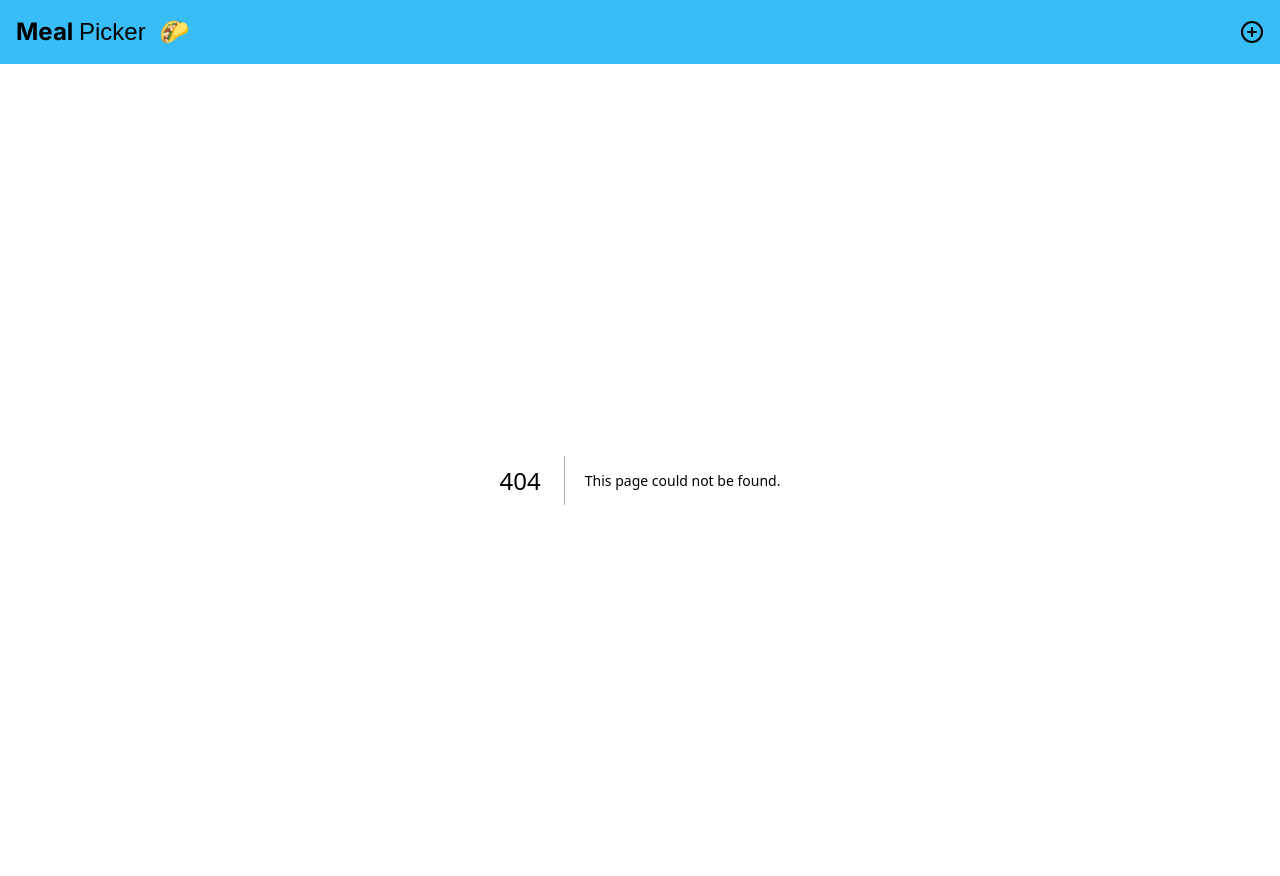
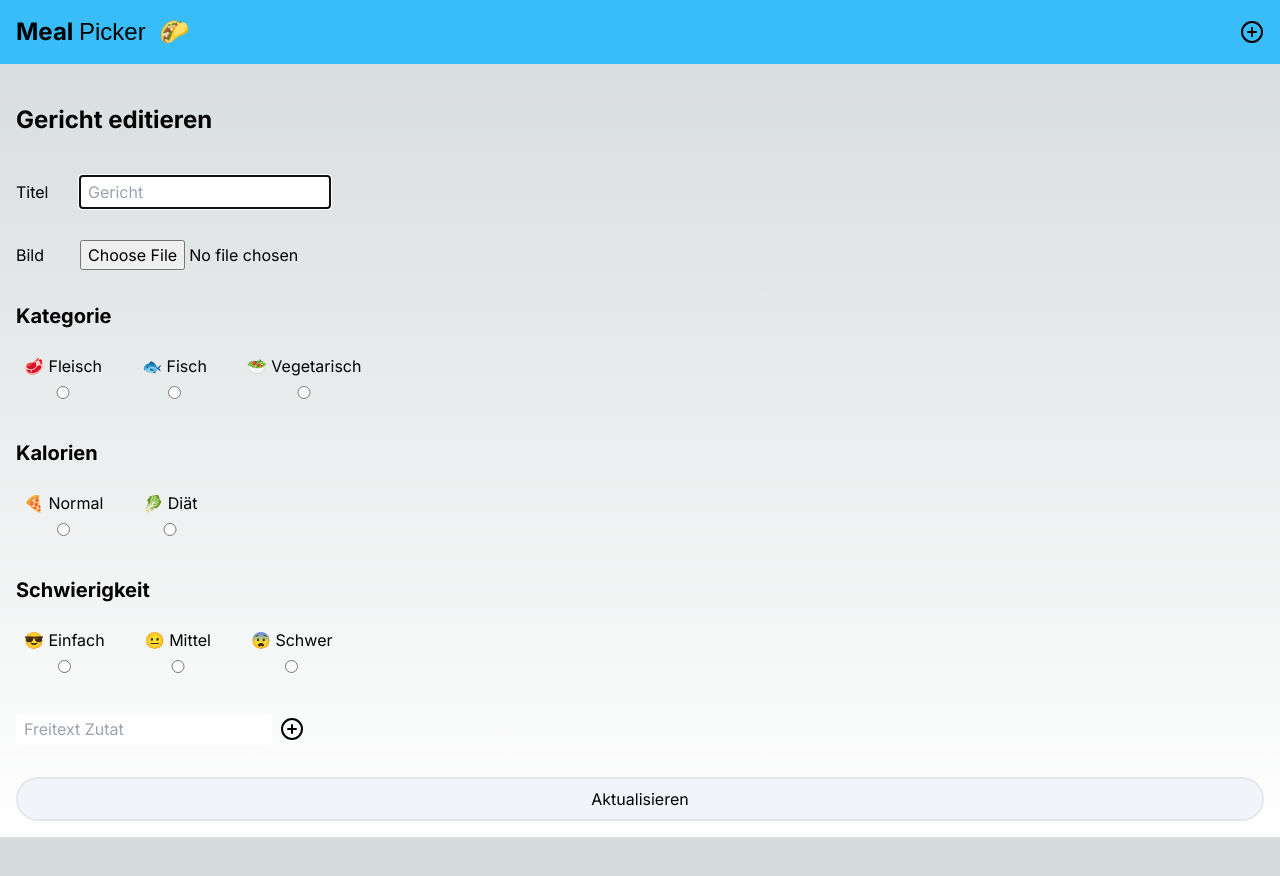
Before and after one commit to StefanSchernich/mealpicker_next, a Next.js app: page /editDish in a window 1280 px wide. Before the commit this address had no page. Shown: the top 876 px of the page. After the commit the page ends 837 px from the top, so only its background shows below. Built offline with nearby package versions, Linux system fonts and the light colour scheme; a web font is replaced by a local one.

Commit message:
Implement first draft for Editing Dish

```diff
--- a/app/editDish/[dishID]/page.tsx
+++ b/app/editDish/page.tsx
@@ -9,18 +9,38 @@ import { useEffect, useState } from "react";
 import Image from "next/image";
 
 export default function EditDishPage({
-  params,
+  searchParams,
 }: {
-  params: { dishID: string };
+  searchParams: {
+    id: string;
+    title: string;
+    imgUrl?: string;
+    category: string;
+    calories: string;
+    difficulty: string;
+    ingredients?: string[];
+  };
 }) {
+  const {
+    id,
+    title: qryTitle,
+    imgUrl: qryImgUrl,
+    category: qryCategory,
+    calories: qryCalories,
+    difficulty: qryDifficulty,
+    ingredients: qryIngredients,
+  } = searchParams;
+
   // TODO: korrekten initialState für Editieren eintragen
-  const [title, setTitle] = useState("");
-  const [category, setCategory] = useState("");
-  const [calories, setCalories] = useState("");
-  const [difficulty, setDifficulty] = useState("");
-  const [ingredients, setIngredients] = useState<string[]>([""]);
+  const [title, setTitle] = useState(qryTitle);
+  const [category, setCategory] = useState(qryCategory);
+  const [calories, setCalories] = useState(qryCalories);
+  const [difficulty, setDifficulty] = useState(qryDifficulty);
+  const [ingredients, setIngredients] = useState<string[]>(
+    qryIngredients ? qryIngredients : [""],
+  );
   const [previewVisible, setPreviewVisible] = useState(false);
-  const [imgSrc, setImgSrc] = useState("");
+  const [imgSrc, setImgSrc] = useState(qryImgUrl ? qryImgUrl : "");
 
   function handleTitleChange(e: React.ChangeEvent<HTMLInputElement>) {
     setTitle(e.target.value);
@@ -65,7 +85,7 @@ export default function EditDishPage({
     });
   }
 
-  function resetAllStates() {
+  function resetDishStates() {
     setTitle("");
     setCategory("");
     setCalories("");
@@ -124,11 +144,12 @@ export default function EditDishPage({
       });
     }
 
-    // 3: Invoke the server action with the finalized form data. The action adds recipe to db
+    // 3: Invoke the server action with the finalized form data. The action updates the dish in the db
     try {
+      // TODO: Replace the 'add' action with 'edit' action
       const result = await addDishToDb(formData); // result is id of newDish if successfully added to db, or error message if not
       // TODO: Do something with the id and handle the error... like display the message "Erfolgreich hinzugefügt, jetzt ansehen?" und scrolle zur Message mit scrollIntoView
-      resetAllStates();
+      resetDishStates();
     } catch (error: any) {
       // this fires if the server action itself (not the interaction with the db) throws an error
       console.error("Server action failed:", error.message);
@@ -173,7 +194,6 @@ export default function EditDishPage({
 
   return (
     <>
-      Edit Dish Page {params.dishID}
       <h1 className="mt-6 text-2xl font-bold">Gericht editieren</h1>
       <form
         className="flex flex-col gap-8"
@@ -280,7 +300,7 @@ export default function EditDishPage({
         <input
           type="submit"
           className="grow cursor-pointer rounded-3xl border-2 bg-slate-100 px-4 py-2 text-black"
-          value="Hochladen"
+          value="Aktualisieren"
         />
       </form>
     </>
--- a/components/organisms/DishCard.tsx
+++ b/components/organisms/DishCard.tsx
@@ -3,6 +3,7 @@ import React, { useEffect, useRef, useState } from "react";
 import Image from "next/image";
 import { Heart } from "lucide-react";
 import { getArrayFromSessionStorage, toggleDish } from "@/utils/utils";
+import Link from "next/link";
 
 type DishCardProps = {
   retrievedDish: RetrievedRecipe;
@@ -10,7 +11,7 @@ type DishCardProps = {
   setIsImageLoaded: React.Dispatch<React.SetStateAction<boolean>>;
 };
 export default function DishCard({
-  retrievedDish: retrievedDish,
+  retrievedDish,
   isImageLoaded,
   setIsImageLoaded,
 }: DishCardProps) {
@@ -102,6 +103,28 @@ export default function DishCard({
         ))}
       </ul>
       {/* //TODO: Add Edit / Delete / Lookup links to DishCard */}
+      <div className="flex flex-col gap-4">
+        <Link href={`https://www.chefkoch.de/rs/s0/${title}/Rezepte.html`}>
+          Ähnliche Gerichte auf Chefkoch finden 🔎
+        </Link>
+        <Link
+          href={{
+            pathname: `/editDish/`,
+            query: {
+              id,
+              title,
+              imgUrl,
+              category,
+              calories,
+              difficulty,
+              ingredients,
+            },
+          }}
+        >
+          Gericht editieren ✏️
+        </Link>
+        <Link href={`/deleteDish/${id}`}>Gericht löschen ❌</Link>
+      </div>
     </div>
   );
 }
--- a/components/organisms/Filter.tsx
+++ b/components/organisms/Filter.tsx
@@ -99,7 +99,7 @@ export default function Filter({
         currentId = retrievedDish._id;
       }
       // Make the API call to get a new dish
-      const res = await axios.postForm("/api/recipe", formData);
+      const res = await axios.postForm("/api/fetchRandomRecipe", formData);
 
       // if no dish is found with given filter, change state and show message to user
       if (res.data.message === "No dish found with given filter") {
```
Also changed, not shown: app/api/fetchRandomRecipe/route.ts (renamed from app/api/recipe/route.ts).
